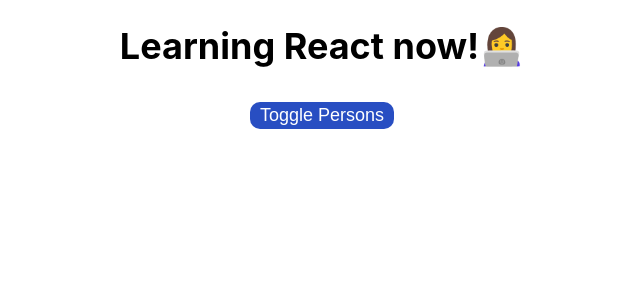
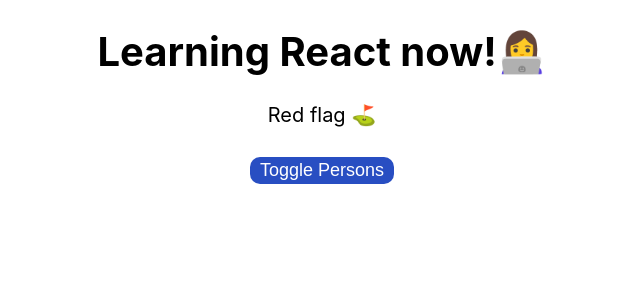
Before and after one commit to muchirijane/my-app, a React (Create React App) app: page / in a window 1280 px wide. Shown: the top 300 px of the page, without its empty margins (318-958 px from the left). Built offline with nearby package versions, Linux system fonts and the light colour scheme.

Commit message:
dynamic stying in inline styles

```diff
--- a/src/App.css
+++ b/src/App.css
@@ -1,4 +1,12 @@
 .App {
   text-align: center;
-  font-size: 18px;
+  font-size: 20px;
 }
+
+.red {
+  color: #ff9ebb;
+}
+
+.bold {
+  font-weight: bold;
+}
--- a/src/App.js
+++ b/src/App.js
@@ -99,12 +99,24 @@
             </div>
          );
 
+         style.backgroundColor = '#472d30';
+
+      }
+
+      // let warningText = ['red', 'bold'].join(' ');
+      const warningText = [];
+      if (this.state.person.length <= 2){
+         warningText.push('red');
+      }
+      if (this.state.person.length <= 1){
+         warningText.push('bold');
       }
 
 
       return (
          <div className = 'App' >
             <h1 > Learning React now!👩‍💻 </h1>
+            <p className = {warningText.join(' ')}>Red flag ⛳ </p>
             <button style = {style} onClick = {this.toggleHandler} > Toggle Persons</button>
             {person}
          </div>
```
